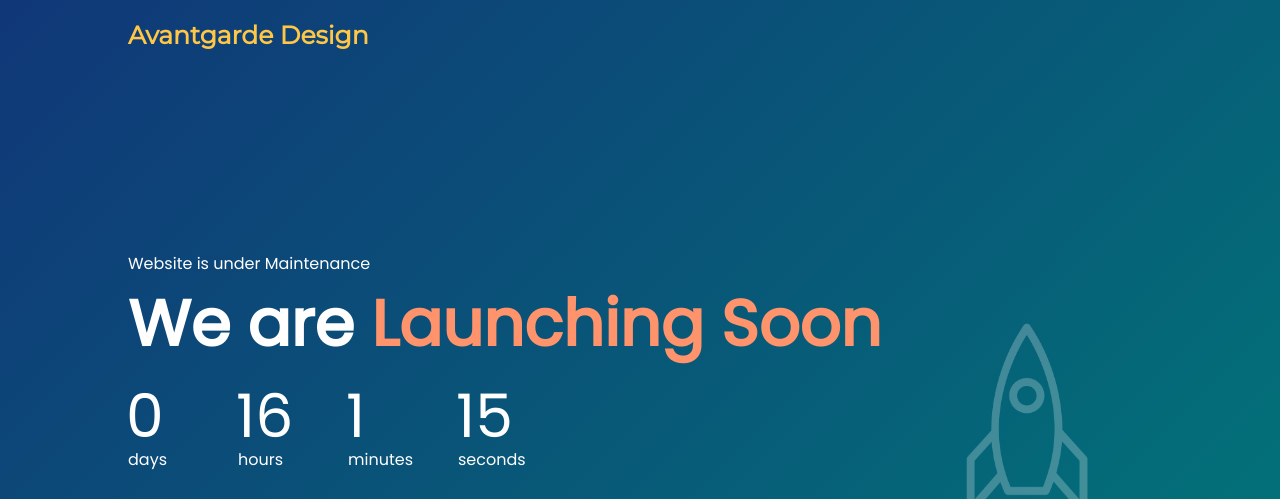
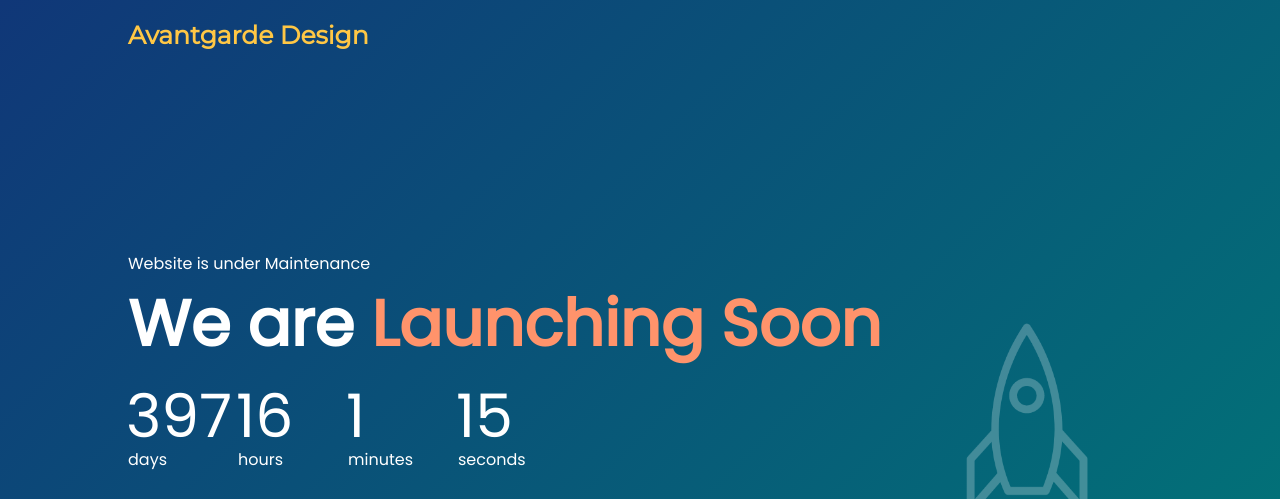
Before and after one commit to atee11/coming-soon-page, a plain HTML site: page index.html in a window 1280 px wide. Shown: the top 499 px of the page. Drawn offline with Linux system fonts and the light colour scheme.

Commit message:
Update index.html

```diff
--- a/index.html
+++ b/index.html
@@ -40,7 +40,7 @@
         <img src="images/rocket.png" alt="rocket" class="rocket">
     </div>
     <script>
-        let countDownDate = new Date("Nov 30, 2023 00:00:00").getTime();
+        let countDownDate = new Date("Dec 31, 2024 00:00:00").getTime();
         let x = setInterval(function(){
             let now = new Date().getTime();
             let distance = countDownDate - now;
```
